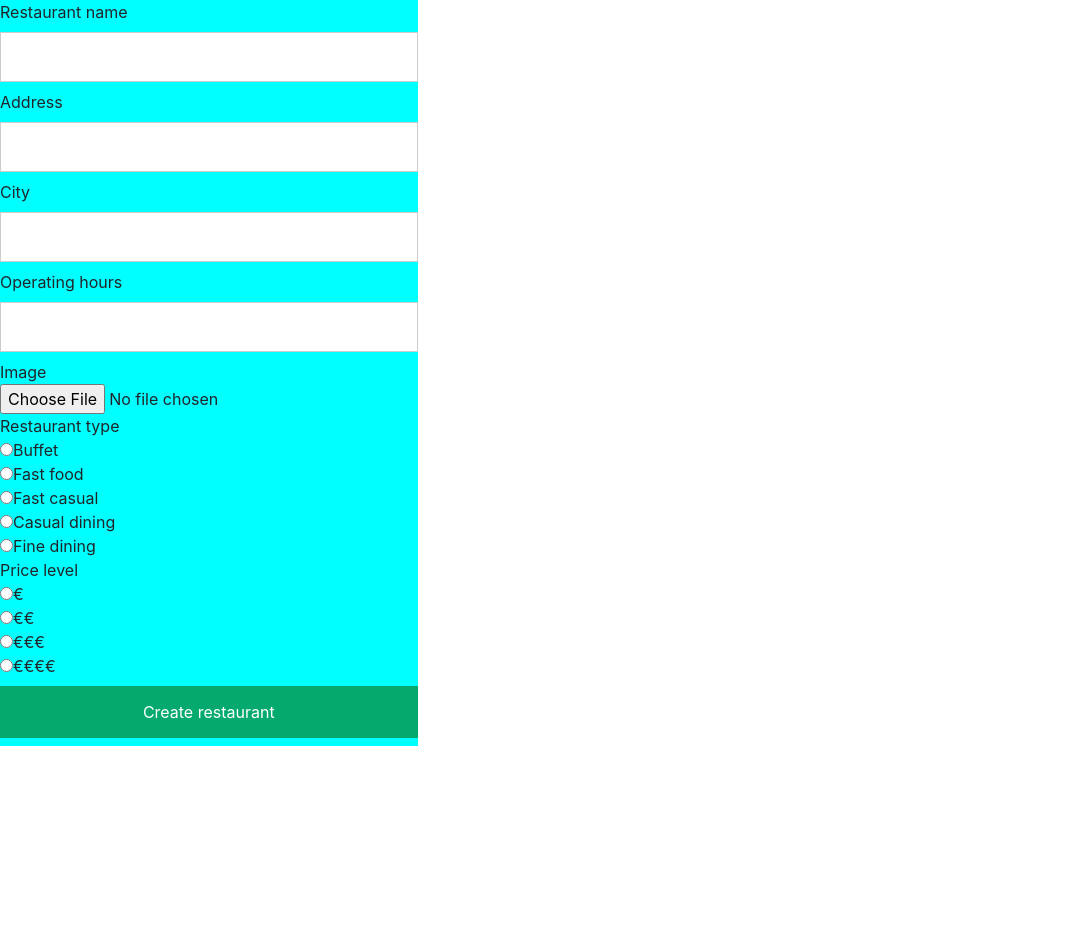
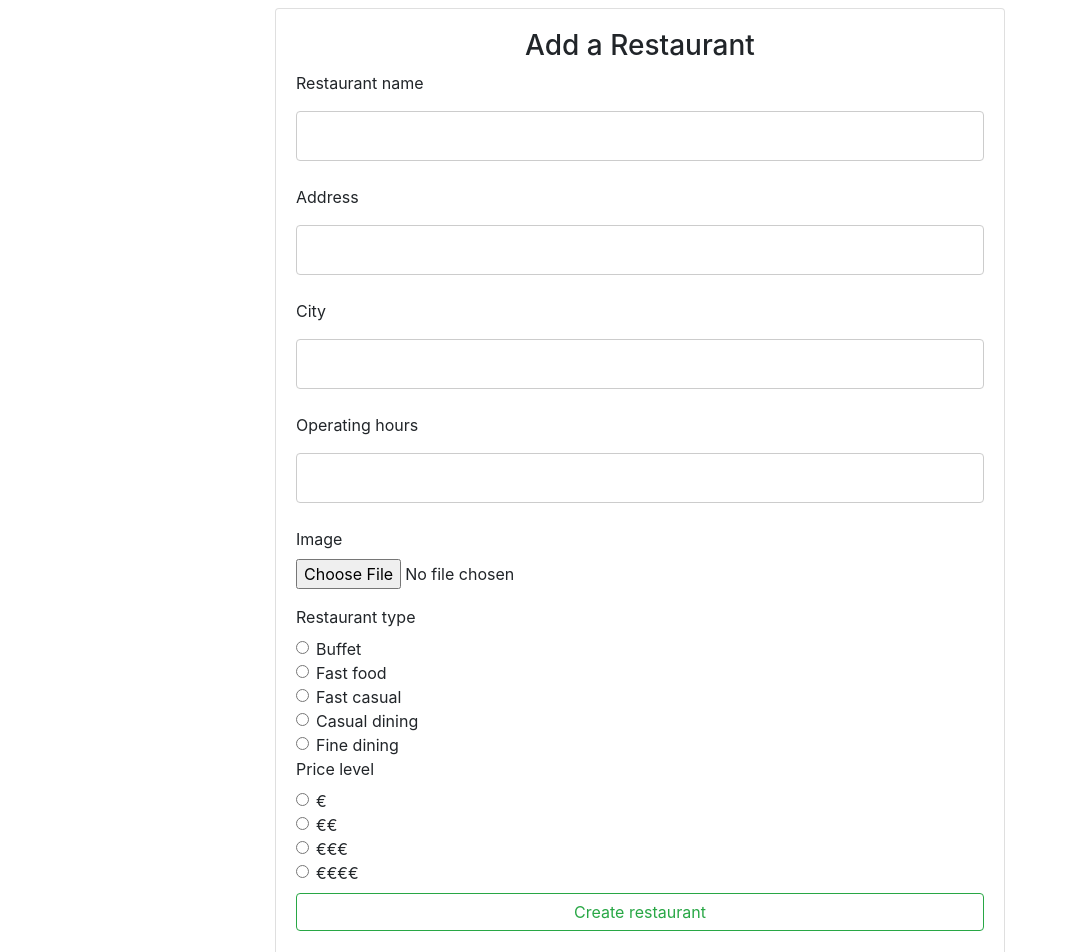
Before and after one commit to AWAProjectOrganisationTeam24/Frontend, a React (Create React App) app: page /restaurantMaker/1/1 in a window 1280 px wide. Shown: the top 952 px of the page, without its empty margins (0-1068 px from the left). Before the commit the page ends 800 px from the top, so only its background shows below. Built offline with nearby package versions, Linux system fonts and the light colour scheme.

Commit message:
styling the Ui

```diff
--- a/src/components/MenuFood.js
+++ b/src/components/MenuFood.js
@@ -15,8 +15,8 @@ function ProductCard(props) {
           <address className="card-text">$ {product.price} euro</address>
           <small className="">
             <span className="badge badge-success">available</span>
-            <button onClick={() => onAdd(product)} className="btn btn-warning">
-              + Add to cart
+            <button onClick={() => onAdd(product)} className=" text-white btn btn-warning">
+               Add to cart <i class="fas fa-cart-plus"></i>
             </button>
           </small>
         </div>
--- a/src/components/Profile/CustomerProfile.js
+++ b/src/components/Profile/CustomerProfile.js
@@ -32,13 +32,20 @@ export default function App() {
 
   return (
     <div className={styles.Profiletext}>
+
         <Header />
-        <h3>Profile Info</h3>
-        <div>
+
+        <div className="container">
+          <div className="row mt-4">
+            <div className="col-md-6">
+            <div className="card text-white bg-dark">
+            <h3>Profile Info</h3>
+            <div >
+
         Name:
-            <br/>
+
             {state.firstname}
-            <br/>
+
             {state.lastname}
 
           </div>
@@ -46,16 +53,24 @@ export default function App() {
           <div>Money: {state.money}</div>
           <div>Address: {state.address}</div>
           <div>City: {state.city}</div>
-      <hr/>
 
-      <Link to={`/restaurantMaker/${id_customer.id}/${state.id_manager}`}><h3>New Restaurant</h3></Link>
+
+      <Link to={`/restaurantMaker/${id_customer.id}/${state.id_manager}`}><h3>New Restaurant <i class="far fa-plus-square"></i></h3></Link>
         <div>
-        <Link to={`/profile/restaurant/${id_customer.id}/${state.id_manager}`}><h3>Your Restaurants</h3></Link>
+        <Link to={`/profile/restaurant/${id_customer.id}/${state.id_manager}`}><h3> <i class="fas fa-utensils"></i> Your Restaurants</h3></Link>
           </div>
 
       <h3>
-      <Link to={`/profile/orders/${state.id_customer}`}>Your Orders</Link>
+      <Link to={`/profile/orders/${state.id_customer}`}>Your Orders <i class="fas fa-sort-amount-up-alt"></i></Link>
       </h3>
+      </div>
+
+
+
+            </div>
+          </div>
+        </div>
+
     </div>
   );
 }
--- a/src/pageMakers/RestaurantMaker.js
+++ b/src/pageMakers/RestaurantMaker.js
@@ -64,7 +64,136 @@ function RestaurantMaker() {
 
     return(
         <div>
-            <div className={ styles.RestaurantScreen }>
+
+<>
+
+<div className="container">
+    <div className="row mt-2">
+        <div className="col-md-2">
+
+        </div>
+        <div className="col-md-8">
+            <div className="card">
+            <div className="card-body">
+                <h3 className="text-center">Add a Restaurant</h3>
+            <form onSubmit={submitHandler}>
+            <div className="form-group">
+                <label>Restaurant name</label>
+                <input className="form-control" type="text" id="name" name="name" onChange={changeHandler}/>
+            </div>
+            <div className="form-group">
+                <label>Address</label>
+                <input className="form-control" type="text" id="address" name="address" onChange={changeHandler}/>
+            </div>
+            <div className="form-group">
+                <label>City</label>
+                <input className="form-control" type="text" id="city" name="city" onChange={changeHandler}/>
+            </div>
+            <div className="form-group">
+                <label>Operating hours</label>
+                <input className="form-control" type="text" id="openHr" name="openHr" onChange={changeHandler}/>
+            </div>
+            <div className="form-group">
+                <label>Image</label>
+                <input type="file" class="form-control-file" name="image" onChange={changeFileHandler} id="exampleFormControlFile1"/>
+            </div>
+
+            <label>Restaurant type</label>
+            <div class="form-check">
+
+            <input class="form-check-input" type="radio"  value="Buffet" id="Choice1"  onChange={changeHandler}/>
+                    <label class="form-check-label" for="exampleRadios1">
+                    Buffet
+                    </label>
+
+            </div>
+            <div class="form-check">
+
+            <input class="form-check-input" type="radio" name="type" value="Fast food"     id="Choice2"  onChange={changeHandler}/>
+                    <label class="form-check-label" for="exampleRadios1">
+                    Fast food
+                    </label>
+
+            </div>
+            <div class="form-check">
+
+            <input  class="form-check-input" type="radio" name="type" value="Fast casual"   id="Choice3"  onChange={changeHandler}/>
+                    <label class="form-check-label" for="exampleRadios1">
+                    Fast casual
+                    </label>
+
+            </div>
+            <div class="form-check">
+
+            <input  class="form-check-input" type="radio" name="type" value="Casual dining" id="Choice4" onChange={changeHandler}/>
+                    <label class="form-check-label" for="exampleRadios1">
+                    Casual dining
+                    </label>
+
+            </div>
+            <div class="form-check">
+
+            <input  class="form-check-input" type="radio" name="type" value="Fine dining"   id="Choice5"  onChange={changeHandler}/>
+                    <label class="form-check-label" for="exampleRadios1">
+                    Fine dining
+                    </label>
+
+            </div>
+            <label>Price level</label>
+            <div class="form-check">
+
+            <input class="form-check-input" type="radio" name="priceLevel"  value="€"    id="Mony1" onChange={changeHandler}/>
+                    <label class="form-check-label" for="exampleRadios1">
+                    €
+                    </label>
+
+            </div>
+            <div class="form-check">
+
+            <input class="form-check-input" type="radio" name="priceLevel"  value="€€"   id="Mony2" onChange={changeHandler}/>
+                    <label class="form-check-label" for="exampleRadios1">
+                    €€
+                    </label>
+
+            </div>
+            <div class="form-check">
+
+            <input class="form-check-input" type="radio" name="priceLevel"  value="€€€"  id="Mony3" onChange={changeHandler}/>
+                    <label class="form-check-label" for="exampleRadios1">
+                    €€€
+                    </label>
+
+            </div>
+            <div class="form-check">
+
+            <input class="form-check-input" type="radio" name="priceLevel" value="€€€€" id="Mony4" onChange={changeHandler}/>
+                    <label class="form-check-label" for="exampleRadios1">
+                    €€€€
+                    </label>
+
+            </div>
+
+
+
+            <button className="btn btn-outline-success" type="submit">Create restaurant</button>
+        </form>
+        </div>
+            </div>
+
+        </div>
+        <div className="col-md-2">
+
+        </div>
+    </div>
+</div>
+
+
+
+
+
+
+</>
+            {/* <div className={ styles.RestaurantScreen }>
                 <form  onSubmit={submitHandler}>
                     <div>Restaurant name<input type="text" name="name" onChange={changeHandler}/></div>
                     <div>Address<input type="text" name="address" onChange={changeHandler}/></div>
@@ -85,8 +214,10 @@ function RestaurantMaker() {
                     <div><input type="radio" name="priceLevel" value="€€€€" id="Mony4" onChange={changeHandler}/>€€€€</div>
                     <button type="submit">Create restaurant</button>
                 </form>
-            </div>
+            </div> */}
         </div>
+
+
 
     );
 }
```
Also changed, not shown: 1 other file (tests, documents, lock files or other folders).
